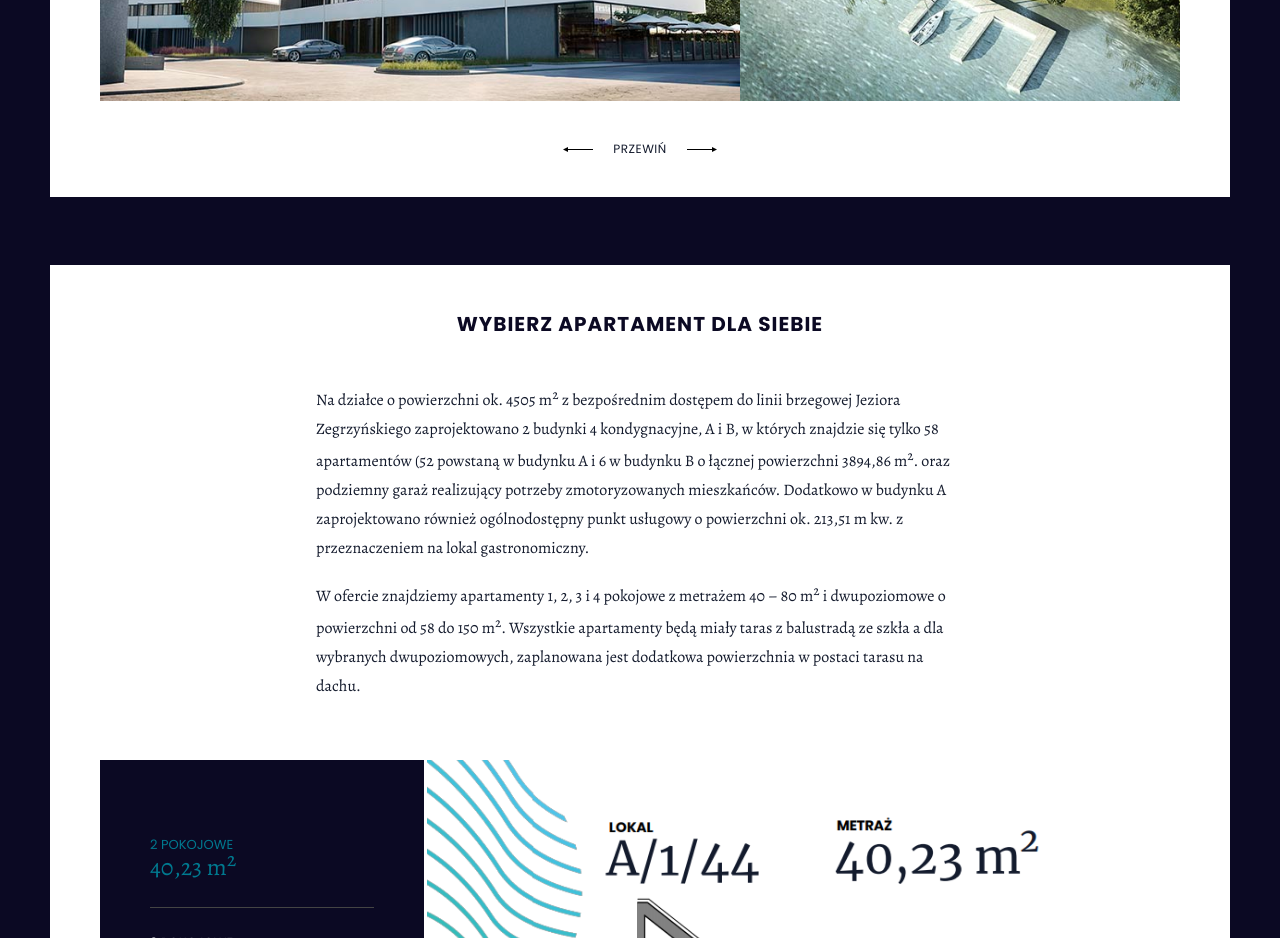
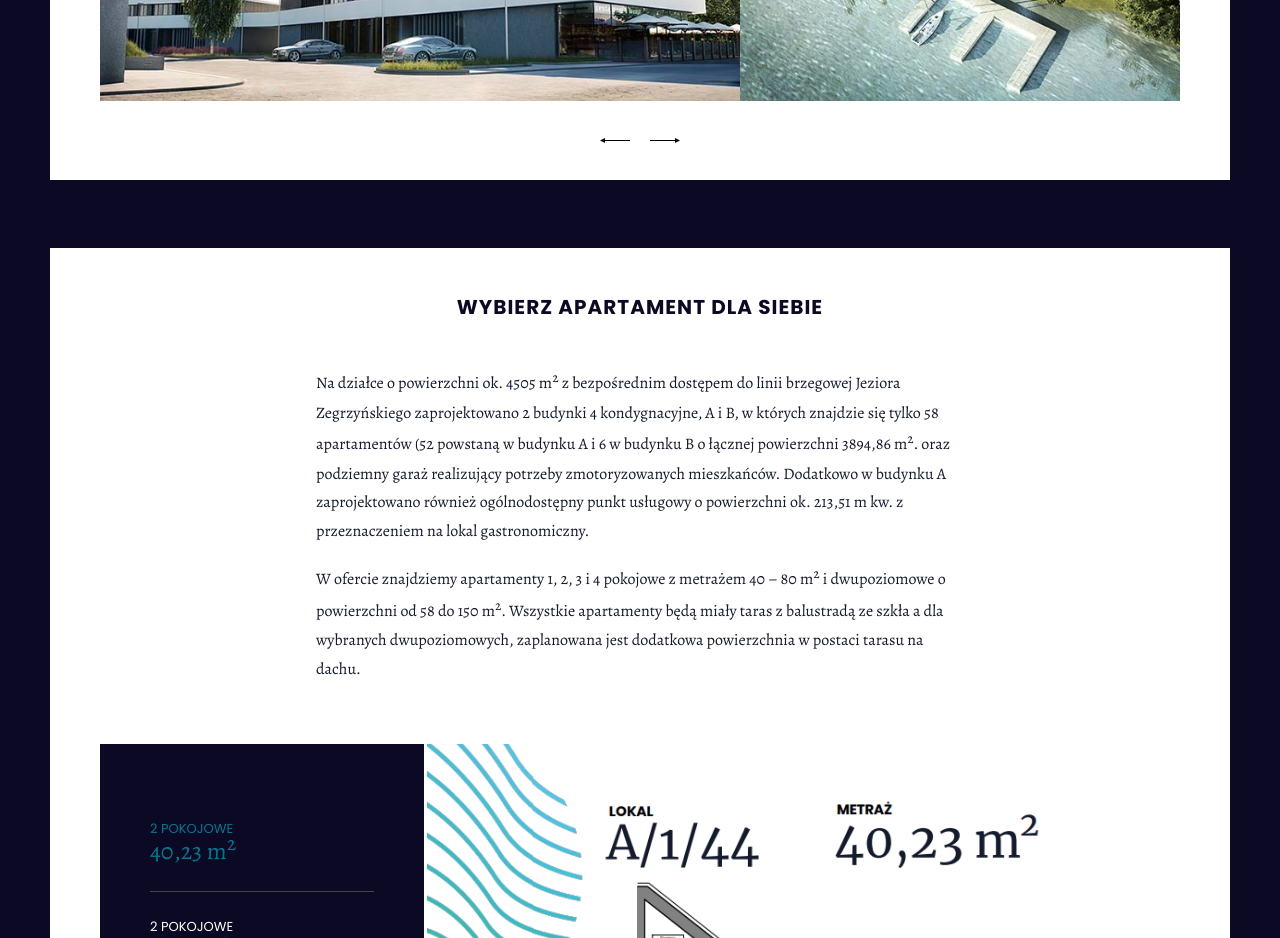
Before and after one commit to k-son/Lake-House-Zegrze, a website: page index.html in a window 1280 px wide. Shown: the part 3740-4678 px from the top of the page. Drawn offline with nearby package versions, Linux system fonts and the light colour scheme; files that its build step writes are made by us from their sources.

Commit message:
Delet paragraph in .arrows. Add cursor: not-allowed to .arrows:hover.

```diff
--- a/index.html
+++ b/index.html
@@ -163,9 +163,9 @@
         <div class="emptySpace">&nbsp;</div>
       </div>
       <div class="gallery__arrows">
-        <img src="images/arrow-black-left.png" alt="strzałka w lewo" class="gallery__arrows--left" id="arrowLeft">
-        <p class="gallery__arrows__para">przewiń</p>
-        <img src="images/arrow-black-right.png" alt="strzałka w prawo" class="gallery__arrows--right" id="arrowRight">
+        <img src="images/arrow-black-left.png" alt="strzałka w lewo" class="gallery__arrows--left">
+        <!--<p class="gallery__arrows__para">przewiń zdjęcia</p>-->
+        <img src="images/arrow-black-right.png" alt="strzałka w prawo" class="gallery__arrows--right">
       </div>
     </div>
 
--- a/scss/_layout.scss
+++ b/scss/_layout.scss
@@ -681,6 +681,10 @@
     justify-content: center;
     align-items: center;
 
+    &:hover {
+      cursor: not-allowed;
+    }
+
     &__para {
       text-transform: uppercase;
       font-size: 1.2rem;
```
